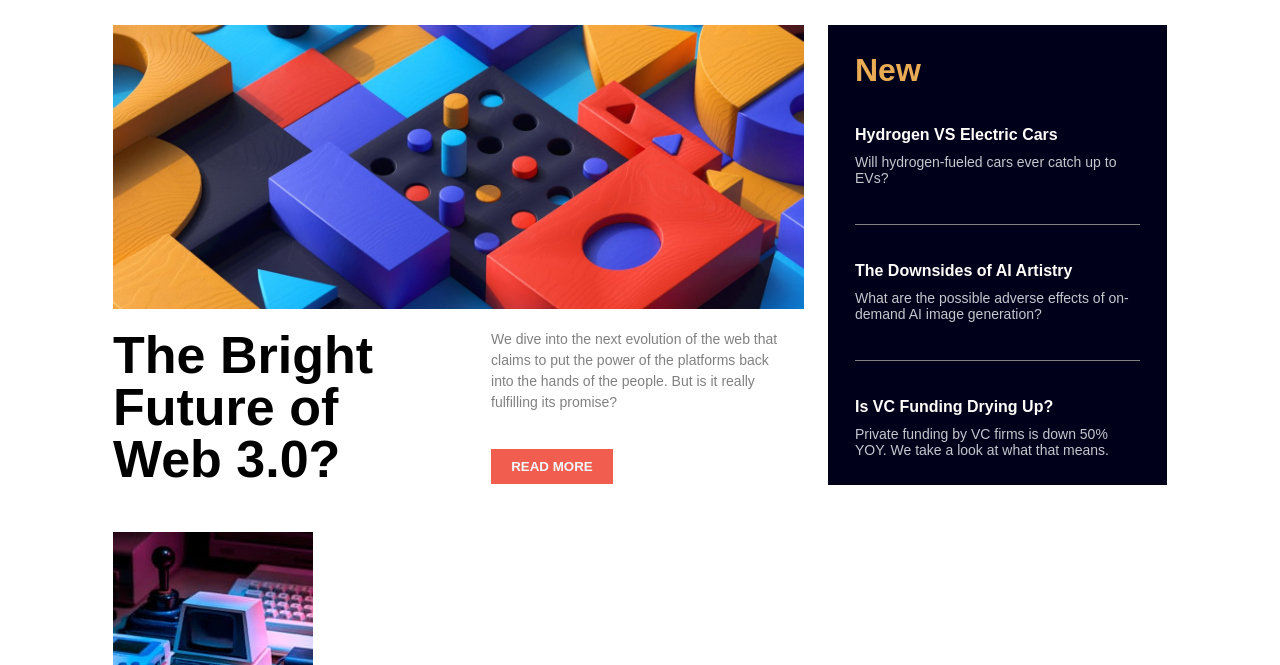
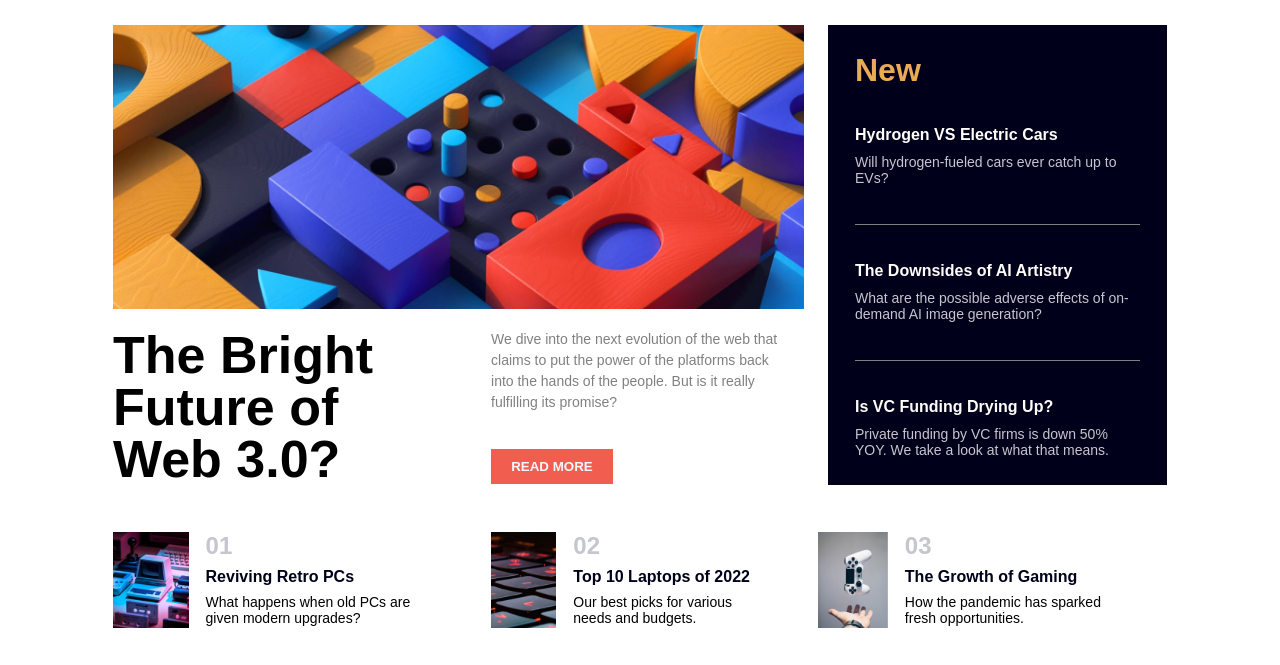
Before and after one commit to Codex-I/frontend-news-homepage, a plain HTML site: page index.html in a window 1280 px wide. Shown: the part 135-800 px from the top of the page. Drawn offline with Linux system fonts and the light colour scheme.

Commit message:
Update style.css

```diff
--- a/css/style.css
+++ b/css/style.css
@@ -131,15 +131,15 @@ hr {
     border: none;
 }
 
-.foot {
+footer {
     display: flex;
 }
 
-.foot img {
+footer img {
     width: 20%;
 }
 
-.foot article {
+footer article {
     display: flex;
     gap: 17px;
 }
```
